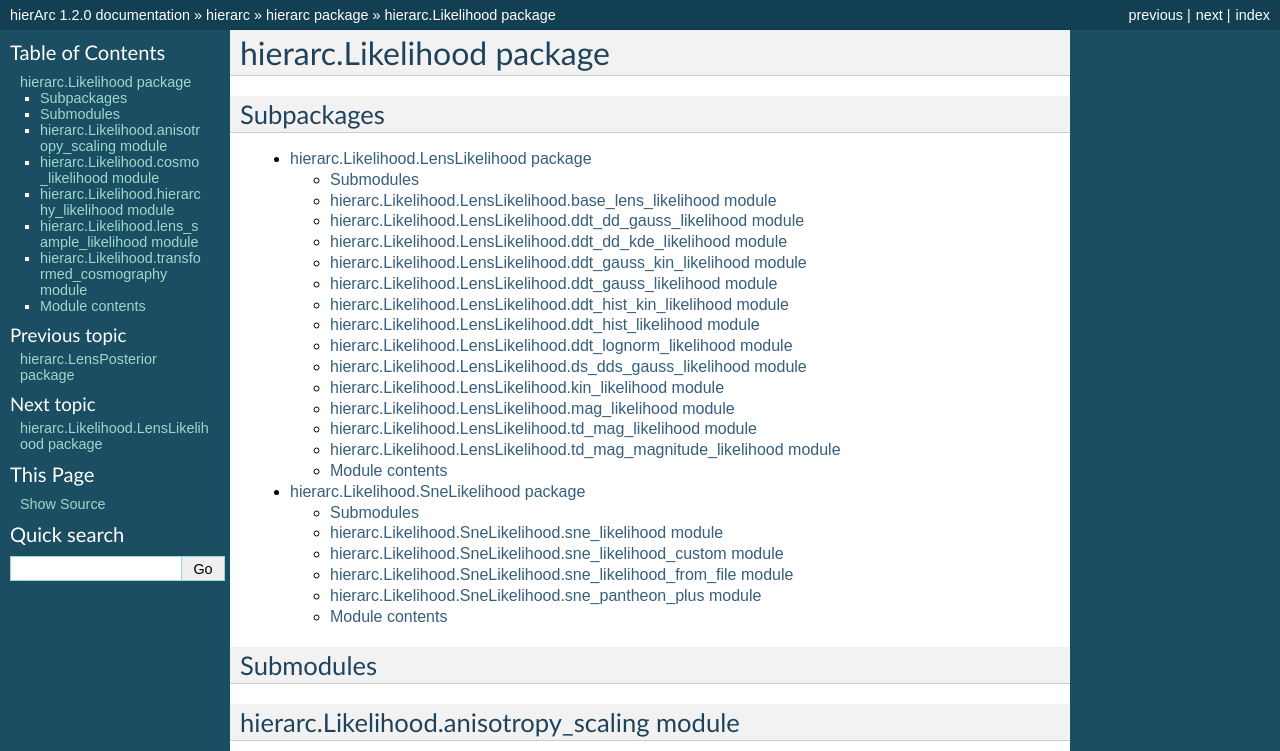
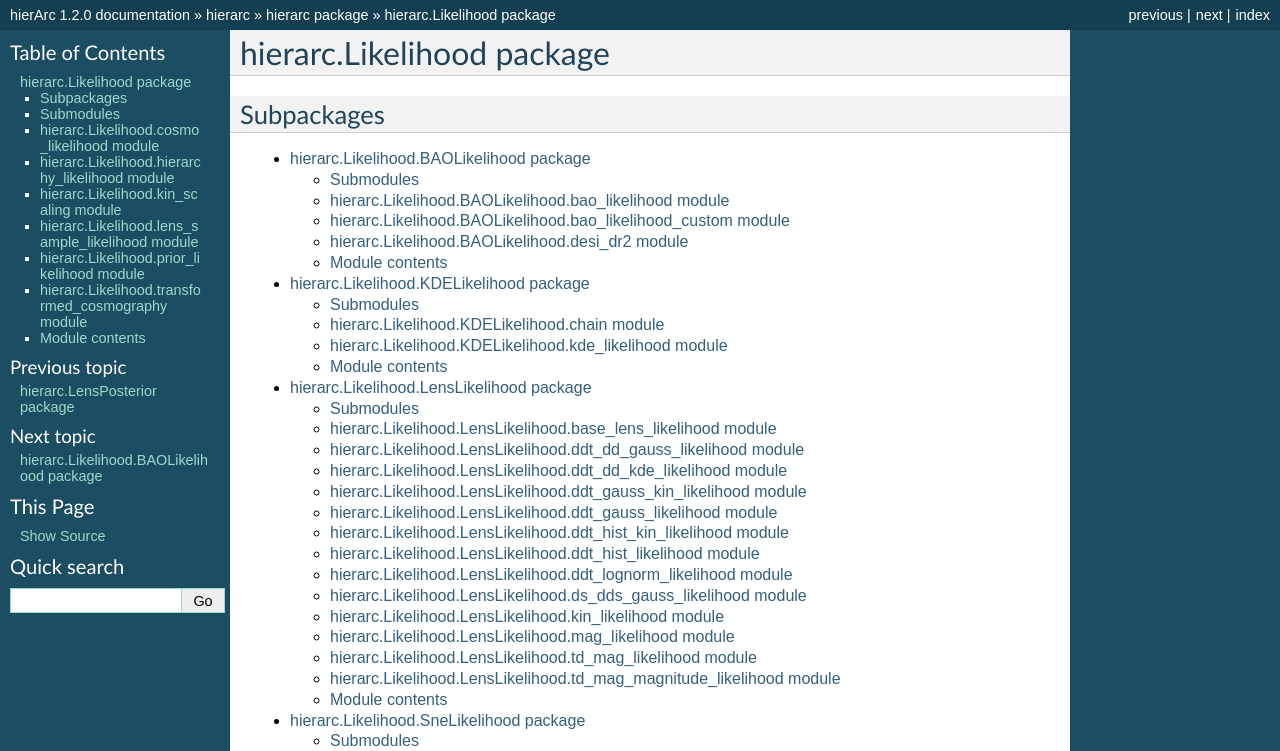
Before and after one commit to sibirrer/hierArc, a Sphinx documentation site: the page built from docs/hierarc.Likelihood.rst, in a window 1280 px wide and 1400 px high. Shown: the top 751 px of the window. Built offline with Sphinx 7.4.7, drawn with Linux system fonts in a browser that asks for light colours; some of the changed text lies outside the part shown; grey boxes are pictures that could not be loaded.

Commit message:
update documentation

```diff
--- /dev/null
+++ b/docs/hierarc.Likelihood.BAOLikelihood.rst
@@ -0,0 +1,37 @@
+hierarc.Likelihood.BAOLikelihood package
+========================================
+
+Submodules
+----------
+
+hierarc.Likelihood.BAOLikelihood.bao\_likelihood module
+-------------------------------------------------------
+
+.. automodule:: hierarc.Likelihood.BAOLikelihood.bao_likelihood
+   :members:
+   :undoc-members:
+   :show-inheritance:
+
+hierarc.Likelihood.BAOLikelihood.bao\_likelihood\_custom module
+---------------------------------------------------------------
+
+.. automodule:: hierarc.Likelihood.BAOLikelihood.bao_likelihood_custom
+   :members:
+   :undoc-members:
+   :show-inheritance:
+
+hierarc.Likelihood.BAOLikelihood.desi\_dr2 module
+-------------------------------------------------
+
+.. automodule:: hierarc.Likelihood.BAOLikelihood.desi_dr2
+   :members:
+   :undoc-members:
+   :show-inheritance:
+
+Module contents
+---------------
+
+.. automodule:: hierarc.Likelihood.BAOLikelihood
+   :members:
+   :undoc-members:
+   :show-inheritance:
--- /dev/null
+++ b/docs/hierarc.Likelihood.KDELikelihood.rst
@@ -0,0 +1,29 @@
+hierarc.Likelihood.KDELikelihood package
+========================================
+
+Submodules
+----------
+
+hierarc.Likelihood.KDELikelihood.chain module
+---------------------------------------------
+
+.. automodule:: hierarc.Likelihood.KDELikelihood.chain
+   :members:
+   :undoc-members:
+   :show-inheritance:
+
+hierarc.Likelihood.KDELikelihood.kde\_likelihood module
+-------------------------------------------------------
+
+.. automodule:: hierarc.Likelihood.KDELikelihood.kde_likelihood
+   :members:
+   :undoc-members:
+   :show-inheritance:
+
+Module contents
+---------------
+
+.. automodule:: hierarc.Likelihood.KDELikelihood
+   :members:
+   :undoc-members:
+   :show-inheritance:
--- a/docs/hierarc.Likelihood.rst
+++ b/docs/hierarc.Likelihood.rst
@@ -7,19 +7,13 @@ Subpackages
 .. toctree::
    :maxdepth: 4
 
+   hierarc.Likelihood.BAOLikelihood
+   hierarc.Likelihood.KDELikelihood
    hierarc.Likelihood.LensLikelihood
    hierarc.Likelihood.SneLikelihood
 
 Submodules
 ----------
-
-hierarc.Likelihood.anisotropy\_scaling module
----------------------------------------------
-
-.. automodule:: hierarc.Likelihood.anisotropy_scaling
-   :members:
-   :undoc-members:
-   :show-inheritance:
 
 hierarc.Likelihood.cosmo\_likelihood module
 -------------------------------------------
@@ -37,10 +31,26 @@ hierarc.Likelihood.hierarchy\_likelihood module
    :undoc-members:
    :show-inheritance:
 
+hierarc.Likelihood.kin\_scaling module
+--------------------------------------
+
+.. automodule:: hierarc.Likelihood.kin_scaling
+   :members:
+   :undoc-members:
+   :show-inheritance:
+
 hierarc.Likelihood.lens\_sample\_likelihood module
 --------------------------------------------------
 
 .. automodule:: hierarc.Likelihood.lens_sample_likelihood
+   :members:
+   :undoc-members:
+   :show-inheritance:
+
+hierarc.Likelihood.prior\_likelihood module
+-------------------------------------------
+
+.. automodule:: hierarc.Likelihood.prior_likelihood
    :members:
    :undoc-members:
    :show-inheritance:
--- a/docs/hierarc.Sampling.rst
+++ b/docs/hierarc.Sampling.rst
@@ -7,6 +7,7 @@ Subpackages
 .. toctree::
    :maxdepth: 4
 
+   hierarc.Sampling.Distributions
    hierarc.Sampling.ParamManager
 
 Submodules
```
Also changed, not shown: docs/hierarc.LensPosterior.rst (+16 -8 lines), docs/hierarc.Sampling.Distributions.rst (added, +37 -0 lines), 2 other files.
